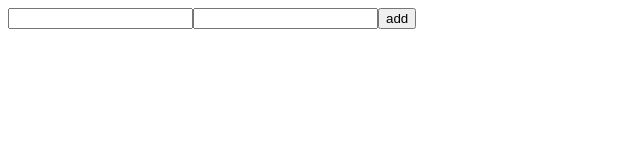
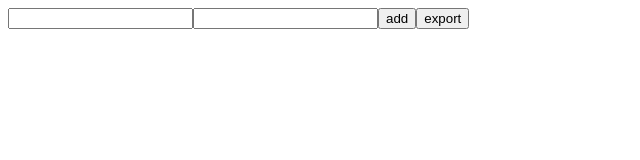
Before and after one commit to britanesse/hagetracker, a React (Vite) app: page / in a window 1280 px wide. Shown: the top 160 px of the page, without its empty margins (0-640 px from the left). Built offline with nearby package versions, Linux system fonts and the light colour scheme.

Commit message:
enable downloading

```diff
--- a/src/App.tsx
+++ b/src/App.tsx
@@ -1,7 +1,7 @@
 import { useRef, useState } from "react";
 import "./App.css";
 import GardenCard, { type GardenProps } from "./components/GardenCard";
-import { formatDate } from "./utils";
+import { download, formatDate } from "./utils";
 
 export default function App() {
   const localData = localStorage.getItem("gardenData");
@@ -9,6 +9,7 @@ export default function App() {
   if (localData != null) {
     gardenArrayInitial = JSON.parse(localData);
   }
+
   // const gardenArray = gardenArrayState[0]
   // const setGardenArray = gardenArrayState[1]
   const [gardenArray, setGardenArray] =
@@ -46,6 +47,17 @@ export default function App() {
       >
         add
       </button>
+      <button
+        onClick={() => {
+          const gardenTrackerData = localStorage.getItem("gardenData");
+          console.log(gardenTrackerData);
+          if (gardenTrackerData != null) {
+            download("gardentracker", gardenTrackerData);
+          }
+        }}
+      >
+        export
+      </button>
       {gardenArray.map((gardenInfo) => (
         <GardenCard
           date={gardenInfo.date}
--- a/src/utils.ts
+++ b/src/utils.ts
@@ -12,3 +12,19 @@ export function formatDate(date: Date) {
 
   return day + "." + month + "." + year;
 }
+
+export function download(filename: string, text: string) {
+  let element = document.createElement("a");
+  element.setAttribute(
+    "href",
+    "data:application/json;charset=utf-8," + encodeURIComponent(text),
+  );
+  element.setAttribute("download", filename);
+
+  element.style.display = "none";
+  document.body.appendChild(element);
+
+  element.click();
+
+  document.body.removeChild(element);
+}
```
